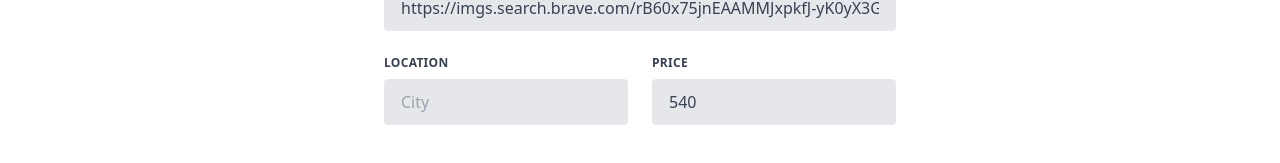
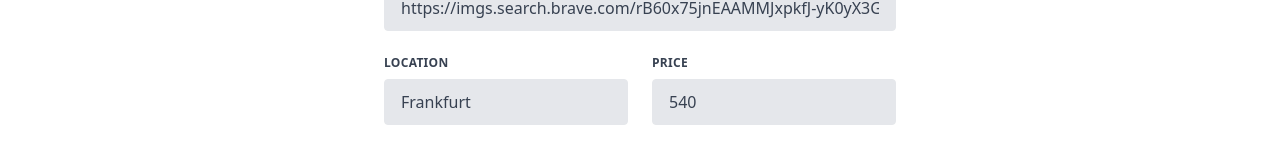
Before and after one commit to s6thgehr/bike-marketplace, a Next.js app: page /bike/edit/1 in a window 1280 px wide. Shown: the part 589-752 px from the top of the page. Built offline with nearby package versions, Linux system fonts and the light colour scheme; data requests are answered from the project's data file.

Commit message:
Fix edit Form to show city

```diff
--- a/components/OwnBikeList.js
+++ b/components/OwnBikeList.js
@@ -28,8 +28,7 @@ export default function OwnBikeList() {
     function deleteBike(id) {
         axios
             .delete(`${BASE_URL}/bikes/${id}`)
-            .then((response) => {
-                console.log(response);
+            .then(() => {
                 removeBike(id);
             })
             .catch((error) => {
--- a/pages/bike/edit/[id].js
+++ b/pages/bike/edit/[id].js
@@ -35,7 +35,7 @@ function EditBike() {
                     type: bike?.type,
                     description: bike?.description,
                     imageUrl: bike?.imageUrl,
-                    location: bike?.city,
+                    city: bike?.city,
                     price: bike?.price,
                 }}
                 handleSubmit={edit}
```
